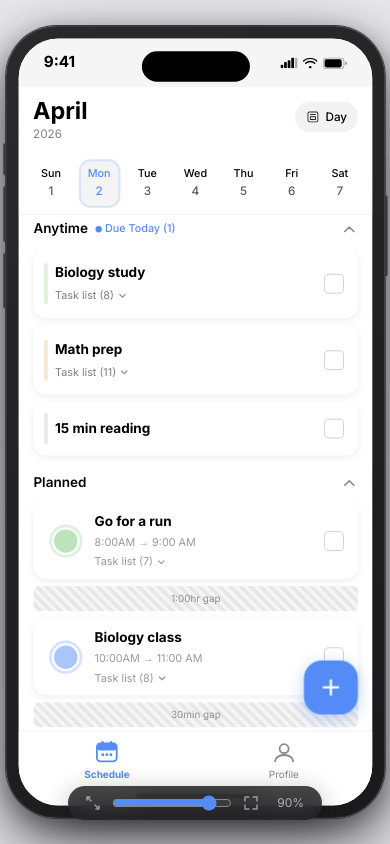
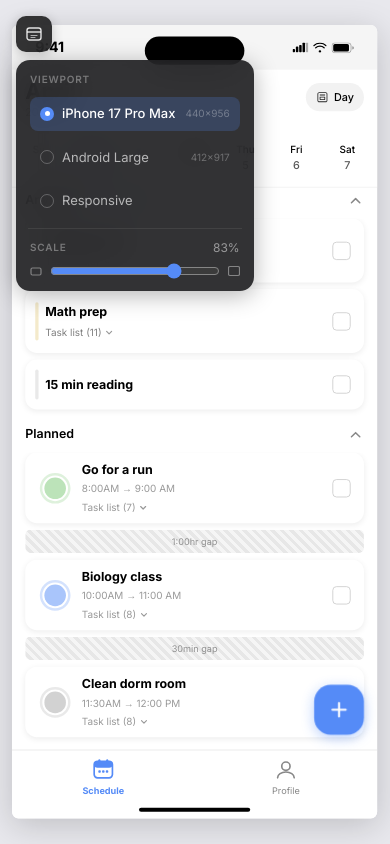
Before and after one commit to AgustinBallesteros/cognativ-testbed, a Next.js app: page / in a window 390 px wide. Built offline with nearby package versions, Linux system fonts and the light colour scheme.

Commit message:
Added different viewports, adjusted slider position, removed phone mockup frame

```diff
--- a/pages/index.tsx
+++ b/pages/index.tsx
@@ -825,7 +825,15 @@ function IPhoneShell({ children }: { children: React.ReactNode }) {
 
 // ─── Dashboard Screen ─────────────────────────────────────────────────────────
 
-function DashboardScreen() {
+function DashboardScreen({
+  width = 393,
+  height = 852,
+  showIsland = false,
+}: {
+  width?: number | string;
+  height?: number | string;
+  showIsland?: boolean;
+}) {
   const scrollRef      = useRef<HTMLDivElement>(null);
   const anytimeRef     = useRef<HTMLDivElement>(null);
   const plannedRef     = useRef<HTMLDivElement>(null);
@@ -890,8 +898,21 @@ function DashboardScreen() {
   }, []);
 
   return (
-    <div id="dashboard-screen" style={{ width: 393, height: 852, position: "relative", fontFamily: "var(--font-inter)" }}>
+    <div id="dashboard-screen" style={{ width, height, position: "relative", fontFamily: "var(--font-inter)", overflow: "hidden" }}>
       <style>{`#scroll-content::-webkit-scrollbar { display: none; }`}</style>
+
+      {/* Dynamic Island — shown only for iPhone preset */}
+      {showIsland && (
+        <div
+          id="dynamic-island"
+          style={{
+            position: "absolute", top: 14, left: "50%",
+            transform: "translateX(-50%)",
+            width: 120, height: 34, borderRadius: 20,
+            background: "#000", zIndex: 100,
+          }}
+        />
+      )}
 
       {/* ── Fixed header (StatusBar + Header + WeekStrip) ── */}
       <div
@@ -1075,82 +1096,193 @@ function DashboardScreen() {
   );
 }
 
+// ─── Viewport presets ─────────────────────────────────────────────────────────
+
+const PRESETS = {
+  iphone17:   { label: "iPhone 17 Pro Max", w: 440,  h: 956,  showIsland: true  },
+  android:    { label: "Android Large",     w: 412,  h: 917,  showIsland: false },
+  responsive: { label: "Responsive",        w: null, h: null, showIsland: false },
+} as const;
+type PresetKey = keyof typeof PRESETS;
+
 // ─── Page ─────────────────────────────────────────────────────────────────────
 
-const SHELL_W = 393 + 14 * 2; // 421
-const SHELL_H = 852 + 14 * 2; // 880
+export default function Home() {
+  const [preset,      setPreset]      = useState<PresetKey>("iphone17");
+  const [scale,       setScale]       = useState(1);
+  const [menuOpen,    setMenuOpen]    = useState(true);
 
-export default function Home() {
-  const [scale, setScale] = useState(1);
+  const isResponsive = preset === "responsive";
+  const { w, h, showIsland } = PRESETS[preset];
 
-  // Auto-fit to viewport height on mount and window resize
+  // Auto-fit scale to viewport whenever preset or window size changes
   useEffect(() => {
+    if (isResponsive) return;
     const fit = () => {
-      const s = Math.min(1, (window.innerHeight - 48) / SHELL_H);
-      setScale(Math.round(s * 100) / 100);
+      const s = Math.min(1, (window.innerHeight - 48) / h!);
+      setScale(parseFloat(s.toFixed(2)));
     };
     fit();
     window.addEventListener("resize", fit);
     return () => window.removeEventListener("resize", fit);
-  }, []);
+  }, [preset, isResponsive, h]);
+
+  // Visual dimensions after scaling
+  const visualW = isResponsive ? "100vw" : w! * scale;
+  const visualH = isResponsive ? "100vh" : h! * scale;
 
   return (
     <div
-      className={`${inter.variable} min-h-screen flex flex-col items-center justify-center`}
-      style={{ background: "#E8E8ED", fontFamily: "var(--font-inter)" }}
+      className={`${inter.variable}`}
+      style={{
+        minHeight: "100vh", width: "100%",
+        background: "#E8E8ED",
+        fontFamily: "var(--font-inter)",
+        display: "flex", alignItems: "center", justifyContent: "center",
+        overflow: isResponsive ? "hidden" : undefined,
+      }}
     >
-      {/* Scaled shell — wrapper collapses to visual size so page doesn't over-scroll */}
-      <div style={{ width: SHELL_W * scale, height: SHELL_H * scale, flexShrink: 0 }}>
-        <div style={{ transform: `scale(${scale})`, transformOrigin: "top left", width: SHELL_W, height: SHELL_H }}>
-          <IPhoneShell>
-            <DashboardScreen />
-          </IPhoneShell>
+      {/* ── Viewport frame ── */}
+      <div style={{ width: visualW, height: visualH, flexShrink: 0, position: "relative" }}>
+        <div
+          style={{
+            transform: isResponsive ? undefined : `scale(${scale})`,
+            transformOrigin: "top left",
+            width:  isResponsive ? "100%" : w!,
+            height: isResponsive ? "100%" : h!,
+            background: "#fff",
+            overflow: "hidden",
+            // Subtle shadow so the frame reads against the background
+            boxShadow: isResponsive ? "none" : "0 8px 40px rgba(0,0,0,0.18)",
+            borderRadius: isResponsive ? 0 : 8,
+          }}
+        >
+          <DashboardScreen
+            width={isResponsive ? "100%" : w!}
+            height={isResponsive ? "100%" : h!}
+            showIsland={showIsland}
+          />
         </div>
       </div>
 
-      {/* Floating scale slider */}
+      {/* ── Dev menu ── */}
       <div
         style={{
-          position: "fixed",
-          bottom: 24,
-          left: "50%",
-          transform: "translateX(-50%)",
-          background: "rgba(30,30,32,0.82)",
-          backdropFilter: "blur(12px)",
-          WebkitBackdropFilter: "blur(12px)",
-          borderRadius: 999,
-          padding: "8px 18px",
-          display: "flex",
-          alignItems: "center",
-          gap: 12,
-          zIndex: 1000,
-          boxShadow: "0 4px 24px rgba(0,0,0,0.25)",
-          userSelect: "none",
+          position: "fixed", top: 16, left: 16, zIndex: 2000,
+          display: "flex", flexDirection: "column", gap: 8,
+          alignItems: "flex-start",
         }}
       >
-        {/* Shrink icon */}
-        <svg width="14" height="14" viewBox="0 0 14 14" fill="none">
-          <path d="M1 1l4 4M1 1h3M1 1v3M13 13l-4-4M13 13h-3M13 13v-3" stroke="rgba(255,255,255,0.5)" strokeWidth="1.5" strokeLinecap="round"/>
-        </svg>
+        {/* Toggle button — always visible */}
+        <button
+          onClick={() => setMenuOpen(v => !v)}
+          title={menuOpen ? "Hide menu" : "Show menu"}
+          style={{
+            width: 36, height: 36, borderRadius: 10,
+            background: menuOpen ? "rgba(30,30,32,0.90)" : "rgba(30,30,32,0.65)",
+            backdropFilter: "blur(12px)",
+            WebkitBackdropFilter: "blur(12px)",
+            border: "none", cursor: "pointer",
+            display: "flex", alignItems: "center", justifyContent: "center",
+            boxShadow: "0 2px 12px rgba(0,0,0,0.2)",
+            transition: `background ${MS.dFast} ${MS.eOut}`,
+          }}
+        >
+          <svg width="16" height="16" viewBox="0 0 16 16" fill="none">
+            <rect x="1" y="2" width="14" height="12" rx="2.5" stroke="rgba(255,255,255,0.85)" strokeWidth="1.4"/>
+            <path d="M1 6h14" stroke="rgba(255,255,255,0.85)" strokeWidth="1.4"/>
+            <path d="M5 9.5h6M5 11.5h4" stroke="rgba(255,255,255,0.6)" strokeWidth="1.2" strokeLinecap="round"/>
+          </svg>
+        </button>
 
-        <input
-          type="range"
-          min={0.3}
-          max={1}
-          step={0.01}
-          value={scale}
-          onChange={(e) => setScale(Number(e.target.value))}
-          style={{ width: 120, accentColor: "#558BF7", cursor: "pointer" }}
-        />
+        {/* Menu panel */}
+        {menuOpen && (
+          <div
+            style={{
+              background: "rgba(22,22,24,0.88)",
+              backdropFilter: "blur(16px)",
+              WebkitBackdropFilter: "blur(16px)",
+              borderRadius: 14,
+              padding: "12px 14px",
+              display: "flex", flexDirection: "column", gap: 10,
+              boxShadow: "0 4px 24px rgba(0,0,0,0.3)",
+              minWidth: 210,
+            }}
+          >
+            {/* Section label */}
+            <span style={{ fontSize: 10, fontWeight: 600, color: "rgba(255,255,255,0.35)", letterSpacing: "0.08em", textTransform: "uppercase" }}>
+              Viewport
+            </span>
 
-        {/* Expand icon */}
-        <svg width="14" height="14" viewBox="0 0 14 14" fill="none">
-          <path d="M5 1H1v4M9 1h4v4M5 13H1v-4M9 13h4v-4" stroke="rgba(255,255,255,0.5)" strokeWidth="1.5" strokeLinecap="round" strokeLinejoin="round"/>
-        </svg>
+            {/* Preset options */}
+            {(Object.keys(PRESETS) as PresetKey[]).map((key) => {
+              const p = PRESETS[key];
+              const active = preset === key;
+              return (
+                <div
+                  key={key}
+                  onClick={() => setPreset(key)}
+                  style={{
+                    display: "flex", alignItems: "center", justifyContent: "space-between",
+                    gap: 10, cursor: "pointer", borderRadius: 8,
+                    padding: "7px 10px",
+                    background: active ? "rgba(85,139,247,0.22)" : "transparent",
+                    transition: `background ${MS.dFast} ${MS.eOut}`,
+                  }}
+                >
+                  <div style={{ display: "flex", alignItems: "center", gap: 8 }}>
+                    {/* Selection dot */}
+                    <div style={{
+                      width: 14, height: 14, borderRadius: "50%", flexShrink: 0,
+                      border: active ? "none" : "1.5px solid rgba(255,255,255,0.25)",
+                      background: active ? BLUE : "transparent",
+                      display: "flex", alignItems: "center", justifyContent: "center",
+                    }}>
+                      {active && <div style={{ width: 5, height: 5, borderRadius: "50%", background: "#fff" }} />}
+                    </div>
+                    <span style={{ fontSize: 13, color: active ? "#fff" : "rgba(255,255,255,0.65)", fontWeight: active ? 500 : 400 }}>
+                      {p.label}
+                    </span>
+                  </div>
+                  {p.w && (
+                    <span style={{ fontSize: 10, color: "rgba(255,255,255,0.3)", flexShrink: 0 }}>
+                      {p.w}×{p.h}
+                    </span>
+                  )}
+                </div>
+              );
+            })}
 
-        <span style={{ fontSize: 12, color: "rgba(255,255,255,0.6)", minWidth: 34, textAlign: "right" }}>
-          {Math.round(scale * 100)}%
-        </span>
+            {/* Divider */}
+            <div style={{ height: 1, background: "rgba(255,255,255,0.08)", margin: "0 -2px" }} />
+
+            {/* Scale slider */}
+            <div style={{ display: "flex", flexDirection: "column", gap: 6, opacity: isResponsive ? 0.35 : 1, transition: `opacity ${MS.dFast} ${MS.eOut}` }}>
+              <div style={{ display: "flex", alignItems: "center", justifyContent: "space-between" }}>
+                <span style={{ fontSize: 10, fontWeight: 600, color: "rgba(255,255,255,0.35)", letterSpacing: "0.08em", textTransform: "uppercase" }}>
+                  Scale
+                </span>
+                <span style={{ fontSize: 12, color: "rgba(255,255,255,0.5)" }}>
+                  {Math.round(scale * 100)}%
+                </span>
+              </div>
+              <div style={{ display: "flex", alignItems: "center", gap: 8 }}>
+                <svg width="12" height="12" viewBox="0 0 12 12" fill="none">
+                  <rect x="1" y="3" width="10" height="7" rx="1.5" stroke="rgba(255,255,255,0.4)" strokeWidth="1.2"/>
+                </svg>
+                <input
+                  type="range" min={0.3} max={1} step={0.01} value={scale}
+                  disabled={isResponsive}
+                  onChange={(e) => setScale(Number(e.target.value))}
+                  style={{ flex: 1, accentColor: BLUE, cursor: isResponsive ? "not-allowed" : "pointer" }}
+                />
+                <svg width="12" height="12" viewBox="0 0 12 12" fill="none">
+                  <rect x="0.5" y="1.5" width="11" height="9" rx="1.5" stroke="rgba(255,255,255,0.4)" strokeWidth="1.2"/>
+                </svg>
+              </div>
+            </div>
+          </div>
+        )}
       </div>
     </div>
   );
```
